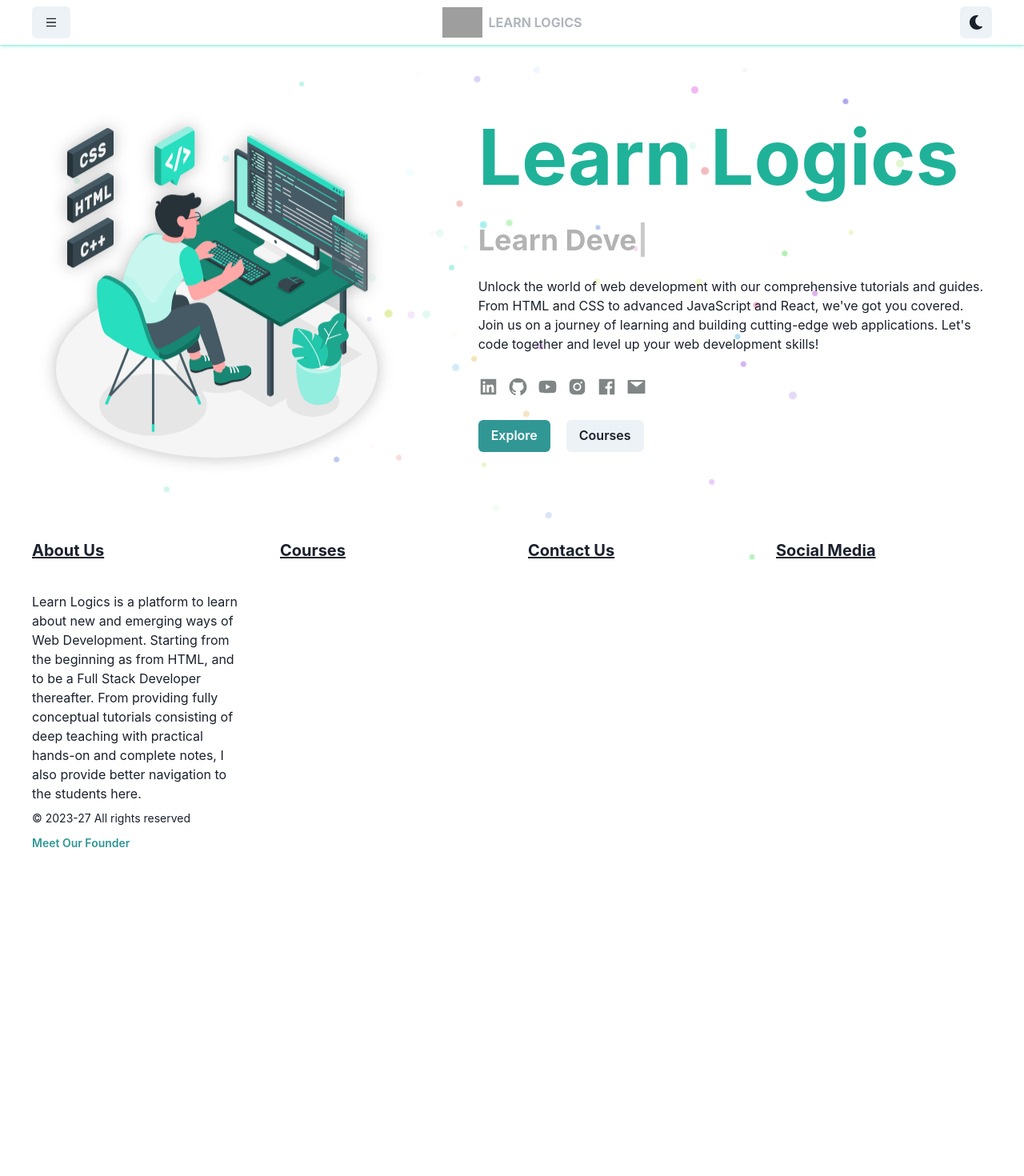
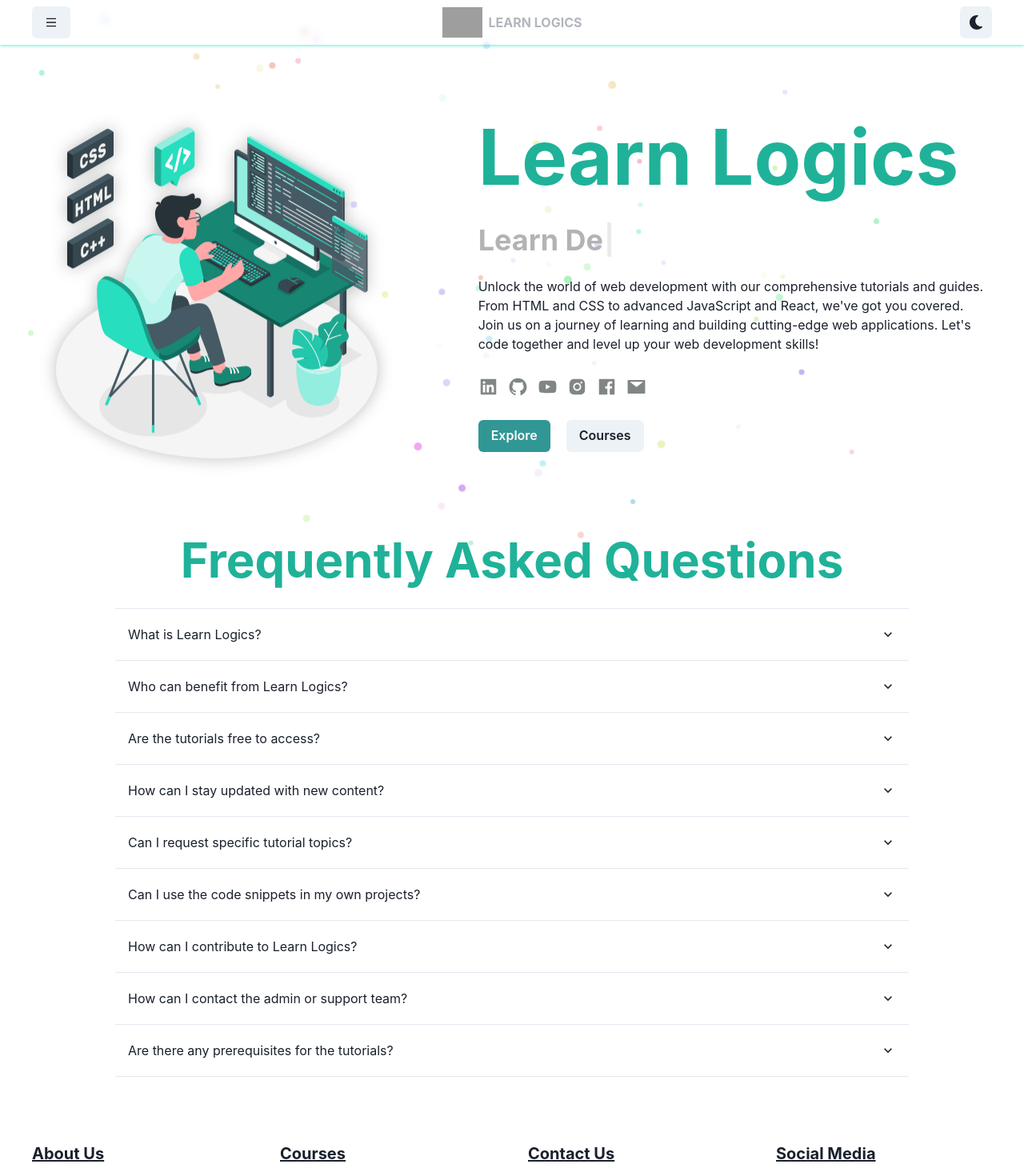
Before and after one commit to DeependraParmar/Learn-Logics, a React (Create React App) app: page / in a window 1280 px wide. Shown: the top 1470 px of the page at 80% size. Before the commit the page ends 1085 px from the top, so only its background shows below. Built offline with nearby package versions, Linux system fonts and the light colour scheme; grey boxes are pictures that could not be loaded.

Commit message:
FAQ Page Added

```diff
--- a/src/components/Home/Home.jsx
+++ b/src/components/Home/Home.jsx
@@ -1,10 +1,9 @@
 import React from 'react'
-import { Stack, Heading, Image, Text, VStack, HStack, Button } from '@chakra-ui/react';
+import { Stack, Heading, Image, Text, VStack, HStack, Button, Container, Accordion, AccordionItem, AccordionButton, Box, AccordionIcon, AccordionPanel } from '@chakra-ui/react';
 import Main_Image from '../../assets/images/home.svg';
 import "./Home.scss"
 import Typewriter from "typewriter-effect";
 import { Link } from "react-router-dom"
-import { motion } from 'framer-motion';
 import Particles from './Particles';
 import SocialMediaIcons from '../SocialMedia/SocialMedia';
 import { useEffect } from 'react';
@@ -36,35 +35,9 @@ const Home = () => {
                         <Heading
                             color={'#1fb299'}
                             fontSize={['4xl', '5xl', '6xl', '8xl']} className='heading'
-                            as={motion.h1}
-                            initial={{
-                                y: '-100%',
-                                opacity: 0
-                            }}
-                            whileInView={{
-                                y: '0',
-                                opacity: 1
-                            }}
-                            transition={{
-                                duration: 2,
-                                delay: 0.5,
-                            }}
-                            animation={{
-                                duration: 2
-                            }}
                         >Learn Logics</Heading>
                         <Heading color='#b3b3b3' fontSize={['2xl', '3xl', '3xl', '4xl']}
-                            as={motion.h1}
-                            initial={{
-                                opacity: 0
-                            }}
-                            whileInView={{
-                                opacity: 1
-                            }}
-                            transition={{
-                                duration: 2,
-                                delay: 0.5,
-                            }}>
+                        >
                             <Typewriter options={{
                                 strings: ["Learn Development🔥", "Logic Building✨", "Tips & Tricks💖", "Technology & Fun🌈"],
                                 autoStart: true,
@@ -74,34 +47,9 @@ const Home = () => {
                             }} />
                         </Heading>
                         <Text colorScheme={'blackAlpha'}
-                            as={motion.h1}
-                            initial={{
-                                y: '100%',
-                                opacity: 0
-                            }}
-                            whileInView={{
-                                y: '0',
-                                opacity: 1
-                            }}
-                            transition={{
-                                duration: 2,
-                                delay: 0.5,
-                            }} >Unlock the world of web development with our comprehensive tutorials and guides. From HTML and CSS to advanced JavaScript and React, we've got you covered. Join us on a journey of learning and building cutting-edge web applications. Let's code together and level up your web development skills!</Text>
+                        >Unlock the world of web development with our comprehensive tutorials and guides. From HTML and CSS to advanced JavaScript and React, we've got you covered. Join us on a journey of learning and building cutting-edge web applications. Let's code together and level up your web development skills!</Text>
                         <SocialMediaIcons />
-                        <HStack spacing={5}
-                            as={motion.h1}
-                            initial={{
-                                y: '100%',
-                                opacity: 0
-                            }}
-                            whileInView={{
-                                y: '0',
-                                opacity: 1
-                            }}
-                            transition={{
-                                duration: 2,
-                                delay: 0.5,
-                            }}>
+                        <HStack spacing={5}>
                             <a href="https://learnlogics.page.link/RtQw" target='blank'>
                                 <Button colorScheme={'teal'} variant={'solid'}>Explore</Button>
                             </a>
@@ -113,37 +61,143 @@ const Home = () => {
                 </Stack>
             </section>
 
-            {/* <section className="courses">
-                <Heading
-                    color={'#1fb299'}
-                    fontSize={['4xl', '5xl', '5xl', '7xl']} className='heading'
-                    textAlign={'center'}
-                    as={motion.h1}
-                    initial={{
-                        y: '100%',
-                        opacity: 0
-                    }}
-                    whileInView={{
-                        y: '0',
-                        opacity: 1
-                    }}
-                    transition={{
-                        duration: 2,
-                        delay: 1,
-                    }}
-                    animation={{
-                        duration: 2,
-                        delay: 0.5,
-                    }}
-                >Courses</Heading>
-                <HStack>
-                    <VStack>
-
-                    </VStack>
-                </HStack>
-            </section> */}
+            <FrequentlyAskedQuestions />
         </>
     );
 }
 
 export default Home;
+
+function FrequentlyAskedQuestions() {
+    return (
+        <section className="faq">
+            <Heading
+                color={'#1fb299'}
+                fontSize={['3xl', '4xl', '4xl', '6xl']}
+                textAlign={'center'} paddingY={'6'}
+            >Frequently Asked Questions</Heading>
+            <Container maxWidth={'container.lg'} spacing={'5'} >
+                <Accordion allowToggle>
+                    <AccordionItem width={'full'} >
+                        <h2>
+                            <AccordionButton>
+                                <Box as="span" flex='1' py={'3'} textAlign='left'>
+                                    What is Learn Logics?
+                                </Box>
+                                <AccordionIcon />
+                            </AccordionButton>
+                        </h2>
+                        <AccordionPanel pb={4}>
+                            Learn Logics is a web development channel dedicated to helping you master the art of web development. We offer in-depth tutorials, guides, and code samples to take you from beginner to proficient in building modern web applications.
+                        </AccordionPanel>
+                    </AccordionItem>
+                    <AccordionItem width={'full'} >
+                        <h2>
+                            <AccordionButton>
+                                <Box as="span" flex='1' py={'3'} textAlign='left'>
+                                    Who can benefit from Learn Logics?
+                                </Box>
+                                <AccordionIcon />
+                            </AccordionButton>
+                        </h2>
+                        <AccordionPanel pb={4}>
+                            Our content is designed for aspiring developers, students, professionals, and anyone interested in learning web development. Whether you're a complete beginner or looking to expand your skills, we have something for you.
+                        </AccordionPanel>
+                    </AccordionItem>
+                    <AccordionItem width={'full'} >
+                        <h2>
+                            <AccordionButton>
+                                <Box as="span" flex='1' py={'3'} textAlign='left'>
+                                    Are the tutorials free to access?
+                                </Box>
+                                <AccordionIcon />
+                            </AccordionButton>
+                        </h2>
+                        <AccordionPanel pb={4}>
+                            Absolutely! All our tutorials, videos, and notes are completely free to access. We believe in making quality web development education accessible to everyone.
+                        </AccordionPanel>
+                    </AccordionItem>
+                    <AccordionItem width={'full'} >
+                        <h2>
+                            <AccordionButton>
+                                <Box as="span" flex='1' py={'3'} textAlign='left'>
+                                    How can I stay updated with new content?
+                                </Box>
+                                <AccordionIcon />
+                            </AccordionButton>
+                        </h2>
+                        <AccordionPanel pb={4}>
+                            To stay up-to-date with the latest tutorials and updates, make sure to subscribe to our YouTube channel and join our email newsletter. You'll receive notifications whenever new content is published.
+                        </AccordionPanel>
+                    </AccordionItem>
+                    <AccordionItem width={'full'} >
+                        <h2>
+                            <AccordionButton>
+                                <Box as="span" flex='1' py={'3'} textAlign='left'>
+                                    Can I request specific tutorial topics?
+                                </Box>
+                                <AccordionIcon />
+                            </AccordionButton>
+                        </h2>
+                        <AccordionPanel pb={4}>
+                            Yes! We love hearing from our community. If you have specific tutorial requests or topics you'd like us to cover, feel free to reach out to us through our contact page or social media channels.
+                        </AccordionPanel>
+                    </AccordionItem>
+                    <AccordionItem width={'full'} >
+                        <h2>
+                            <AccordionButton>
+                                <Box as="span" flex='1' py={'3'} textAlign='left'>
+                                    Can I use the code snippets in my own projects?
+                                </Box>
+                                <AccordionIcon />
+                            </AccordionButton>
+                        </h2>
+                        <AccordionPanel pb={4}>
+                            Absolutely! The code snippets provided in our tutorials are meant to be educational and can be used in your personal or professional projects. We encourage you to learn from them and adapt them to suit your needs.
+                        </AccordionPanel>
+                    </AccordionItem>
+                    <AccordionItem width={'full'} >
+                        <h2>
+                            <AccordionButton>
+                                <Box as="span" flex='1' py={'3'} textAlign='left'>
+                                    How can I contribute to Learn Logics?
+                                </Box>
+                                <AccordionIcon />
+                            </AccordionButton>
+                        </h2>
+                        <AccordionPanel pb={4}>
+                            We appreciate your interest in contributing! At the moment, we are not accepting direct contributions, but you can support us by subscribing, liking our videos, and sharing our content with others.
+                        </AccordionPanel>
+                    </AccordionItem>
+                    <AccordionItem width={'full'} >
+                        <h2>
+                            <AccordionButton>
+                                <Box as="span" flex='1' py={'3'} textAlign='left'>
+                                    How can I contact the admin or support team?
+                                </Box>
+                                <AccordionIcon />
+                            </AccordionButton>
+                        </h2>
+                        <AccordionPanel pb={4}>
+                            If you have any questions, feedback, or need assistance, you can reach out to our support team through the contact form on our website. We'll be happy to assist you.
+                        </AccordionPanel>
+                    </AccordionItem>
+                    <AccordionItem width={'full'} >
+                        <h2>
+                            <AccordionButton>
+                                <Box as="span" flex='1' py={'3'} textAlign='left'>
+                                    Are there any prerequisites for the tutorials?                                        </Box>
+                                <AccordionIcon />
+                            </AccordionButton>
+                        </h2>
+                        <AccordionPanel pb={4}>
+                            Most of our tutorials are beginner-friendly and assume little to no prior knowledge. However, some advanced topics might require a basic understanding of HTML, CSS, and JavaScript.
+                        </AccordionPanel>
+                    </AccordionItem>
+
+
+                </Accordion>
+            </Container>
+        </section>
+    );
+}
--- a/src/components/Home/Home.scss
+++ b/src/components/Home/Home.scss
@@ -1,6 +1,6 @@
 .home_container{
     box-sizing: border-box;
-    padding: 8rem 0rem 5rem 0rem;
+    padding: 8rem 0rem 0rem 0rem;
 }
 .head_image{
     filter: drop-shadow(0px 0px 10px #bfbfbf);
@@ -39,3 +39,7 @@
         background: hsl(random(360), 70%, 50%);
     }
 }
+
+.faq{
+    padding: 4rem 0rem;
+}
```
